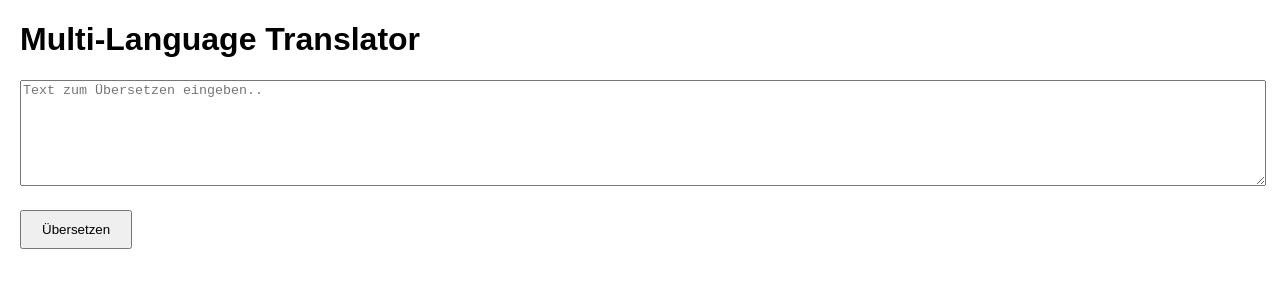
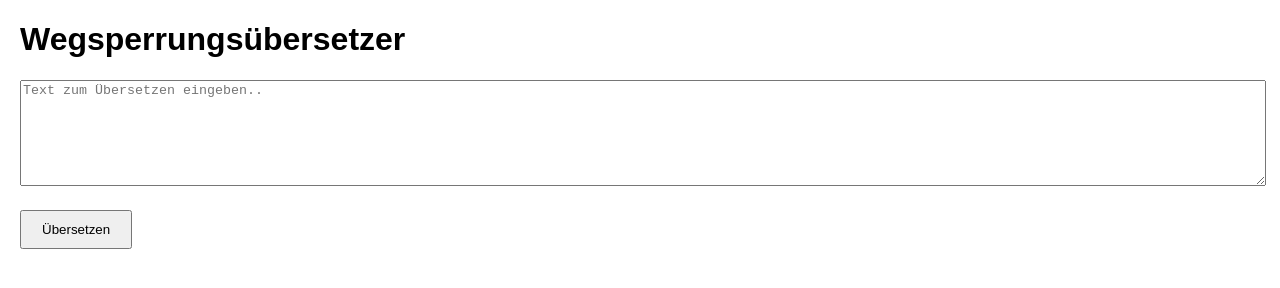
Before and after one commit to SchweizerWanderwege/detourtranslate, a plain HTML site: page index.html in a window 1280 px wide. Drawn offline with Linux system fonts and the light colour scheme.

Commit message:
Update index.html

```diff
--- a/index.html
+++ b/index.html
@@ -24,7 +24,7 @@
     </style>
 </head>
 <body>
-    <h1>Multi-Language Translator</h1>
+    <h1>Wegsperrungsübersetzer</h1>
     <textarea id="inputText" placeholder="Text zum Übersetzen eingeben.."></textarea>
     <button onclick="translateText()">Übersetzen</button>
     <div id="translations"></div>
```
